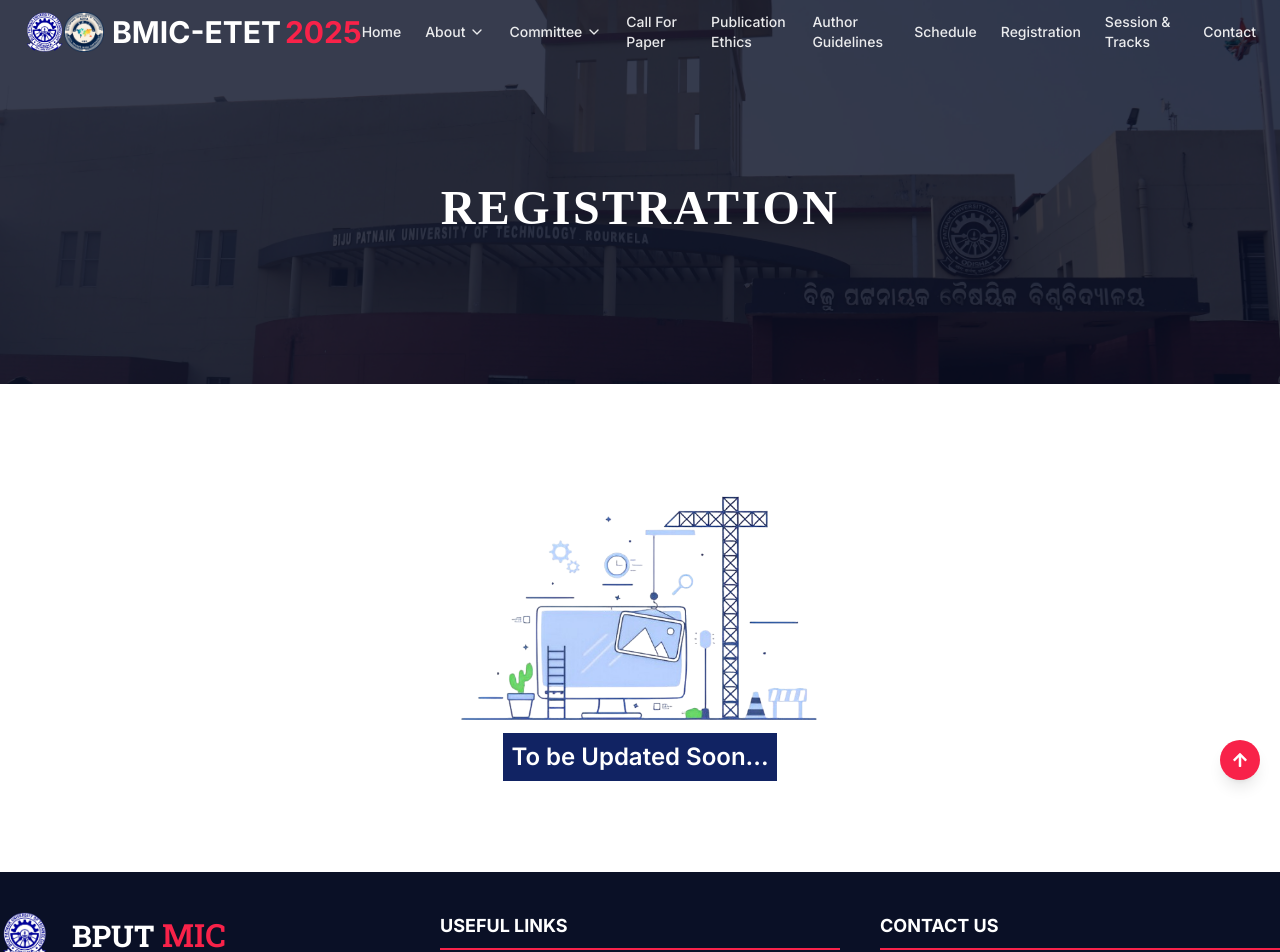
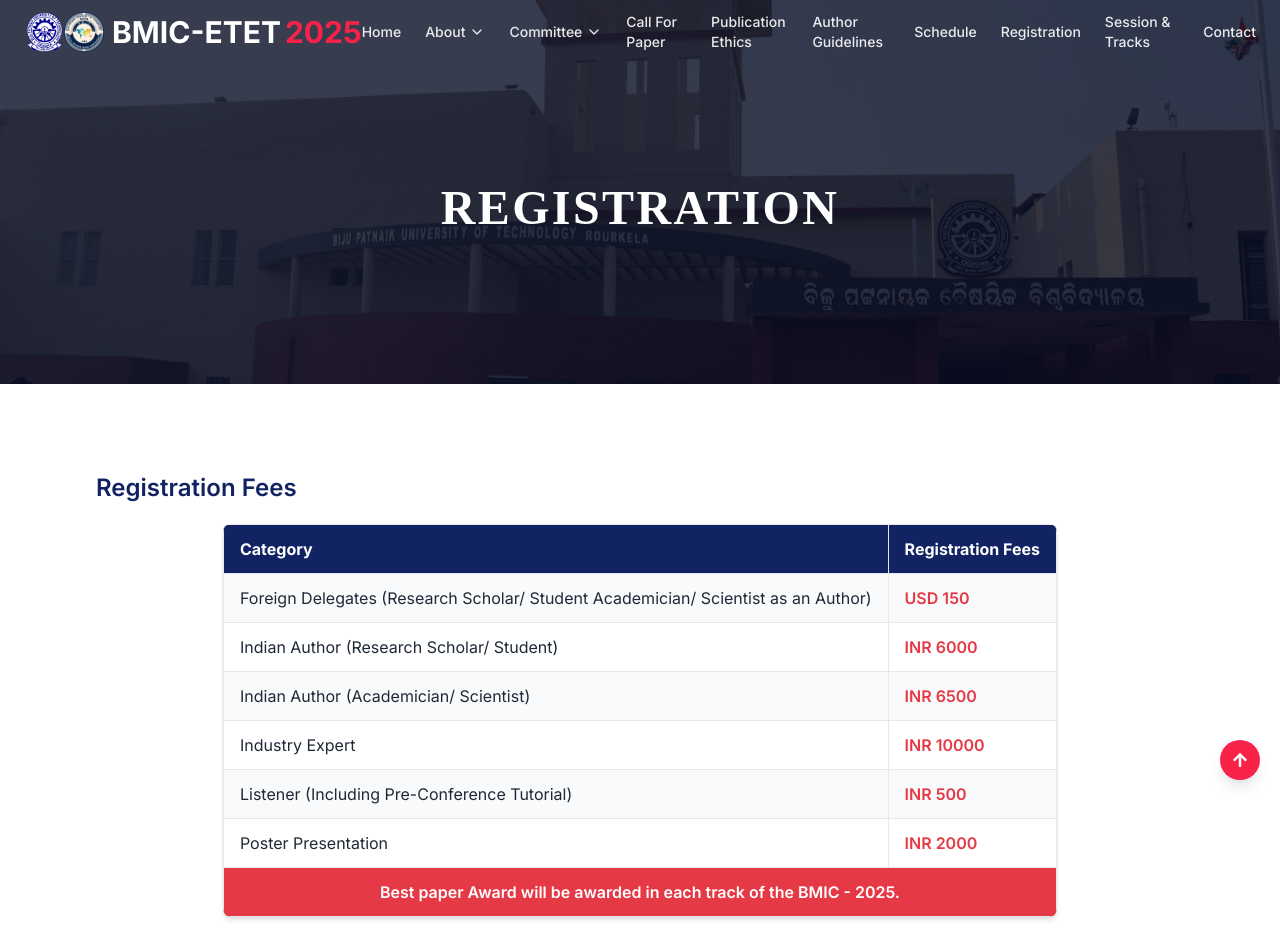
Before and after one commit to swayanshu-2003/bputmic, a React (Vite) app: page /registration in a window 1280 px wide. Shown: the top 952 px of the page. Built offline with nearby package versions, Linux system fonts and the light colour scheme.

Commit message:
added registration fees

```diff
--- a/src/pages/registration/Registration.tsx
+++ b/src/pages/registration/Registration.tsx
@@ -3,11 +3,63 @@
 import ToBeUpdated from "../../components/misc/ToBeUpdated";
 
 const Registration = () => {
+  const registrationData = [
+    {
+      category:
+        "Foreign Delegates (Research Scholar/ Student Academician/ Scientist as an Author)",
+      fees: "USD 150",
+    },
+    { category: "Indian Author (Research Scholar/ Student)", fees: "INR 6000" },
+    { category: "Indian Author (Academician/ Scientist)", fees: "INR 6500" },
+    { category: "Industry Expert", fees: "INR 10000" },
+    { category: "Listener (Including Pre-Conference Tutorial)", fees: "INR 500" },
+    { category: "Poster Presentation", fees: "INR 2000" },
+  ];
   return (
     <div className="min-h-screen ">
       <TopBanner text={"Registration"} />
-      <div className="max-w-full w-full flex px-3 md:px-24 gap-2 flex-col items-start my-16">
-        <ToBeUpdated />
+      <div className="max-w-7xl mx-auto w-full flex px-3 md:px-24 gap-2 flex-col items-start my-16">
+        <h3 className="text-2xl font-semibold text-[#112363] mt-6 mb-3">
+          Registration Fees
+        </h3>
+        <div className="overflow-x-auto shadow-md rounded-lg mx-auto">
+          <table className="min-w-full border border-gray-200 bg-white text-gray-800 text-sm md:text-base">
+            <thead>
+              <tr className="bg-[#112363] text-white">
+                <th className="py-3 px-4 text-left border border-gray-200">
+                  Category
+                </th>
+                <th className="py-3 px-4 text-left border border-gray-200">
+                  Registration Fees
+                </th>
+              </tr>
+            </thead>
+            <tbody>
+              {registrationData.map((row, index) => (
+                <tr
+                  key={index}
+                  className={`${index % 2 === 0 ? "bg-gray-50" : "bg-white"
+                    } hover:bg-red-50`}
+                >
+                  <td className="py-3 px-4 border border-gray-200">
+                    {row.category}
+                  </td>
+                  <td className="py-3 px-4 border border-gray-200 text-[#e63946] font-semibold ">
+                    {row.fees}
+                  </td>
+                </tr>
+              ))}
+              <tr>
+                <td
+                  colSpan={2}
+                  className="py-3 px-4 text-center font-semibold bg-[#e63946] text-white"
+                >
+                  Best paper Award will be awarded in each track of the BMIC - 2025.
+                </td>
+              </tr>
+            </tbody>
+          </table>
+        </div>
       </div>
     </div>
   );
```
